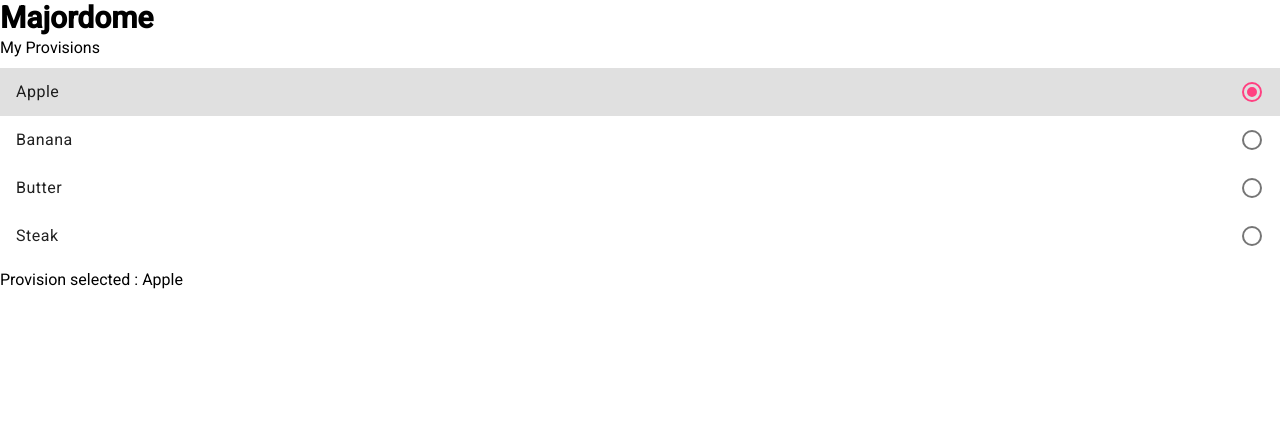
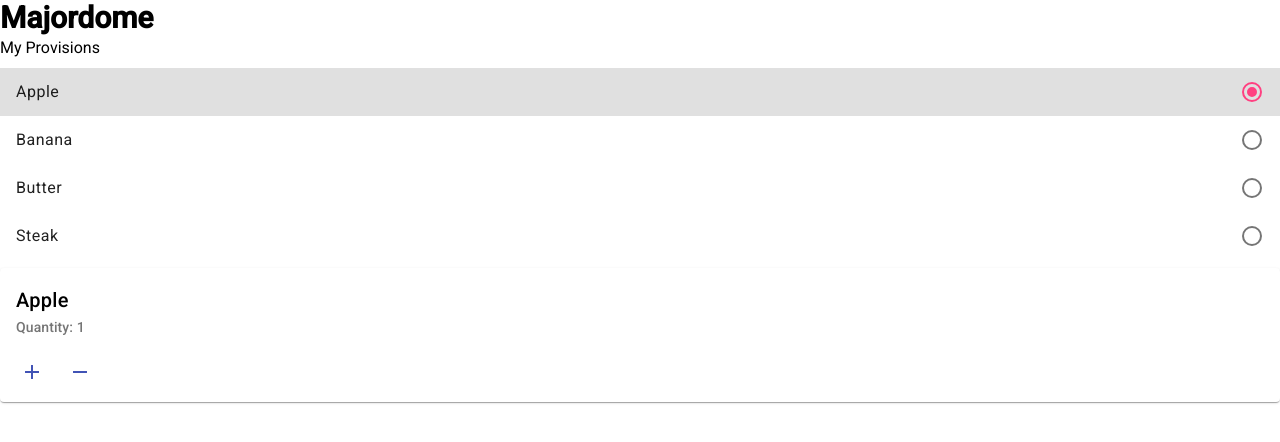
Before and after one commit to fciub/majordome, an Angular app in the folder majordome-web/: page / in a window 1280 px wide. Both pictures are taken after a click on the element "Apple". Shown: the top 442 px of the page. Built offline with nearby package versions, Linux system fonts and the light colour scheme.

Commit message:
feat(my-provisions): add buttons to update quantity

```diff
--- a/majordome-web/src/app/features/my-provisions/my-provisions.module.ts
+++ b/majordome-web/src/app/features/my-provisions/my-provisions.module.ts
@@ -1,12 +1,15 @@
 import { NgModule } from '@angular/core';
 import { CommonModule } from '@angular/common';
 import { MatListModule } from '@angular/material/list';
+import { MatButtonModule } from '@angular/material/button';
+import { MatCardModule } from '@angular/material/card';
+import { MatIconModule } from '@angular/material/icon';
 
 import { ProvisionsListComponent } from './provisions-list/provisions-list.component';
 
 @NgModule({
   declarations: [ProvisionsListComponent],
-  imports: [CommonModule, MatListModule],
+  imports: [CommonModule, MatListModule, MatButtonModule, MatCardModule, MatIconModule],
   exports: [ProvisionsListComponent],
 })
 export class MyProvisionsModule {}
--- a/majordome-web/src/app/features/my-provisions/provisions-list/provisions-list.component.html
+++ b/majordome-web/src/app/features/my-provisions/provisions-list/provisions-list.component.html
@@ -6,6 +6,18 @@
 </mat-selection-list>
 
 <p *ngIf="allprovisions.selectedOptions.hasValue()">
-  Provision selected :
-  {{ allprovisions.selectedOptions.selected[0].value.name }}
+  <mat-card>
+    <mat-card-header>
+      <mat-card-title>{{ allprovisions.selectedOptions.selected[0].value.name }}</mat-card-title>
+      <mat-card-subtitle>Quantity: {{ allprovisions.selectedOptions.selected[0].value.quantity }}</mat-card-subtitle>
+    </mat-card-header>
+    <mat-card-actions>
+      <button (click)="increment(allprovisions.selectedOptions.selected[0].value)" mat-icon-button color="primary" aria-label="button with an add icon">
+        <mat-icon>add</mat-icon>
+      </button>
+      <button (click)="decrement(allprovisions.selectedOptions.selected[0].value)" [disabled]="hasNoStock(allprovisions.selectedOptions.selected[0].value)" mat-icon-button color="primary" aria-label="button with a minus icon">
+        <mat-icon>remove</mat-icon>
+      </button>
+    </mat-card-actions>
+  </mat-card>
 </p>
--- a/majordome-web/src/app/features/my-provisions/provisions-list/provisions-list.component.ts
+++ b/majordome-web/src/app/features/my-provisions/provisions-list/provisions-list.component.ts
@@ -13,4 +13,17 @@ export class ProvisionsListComponent {
     { name: 'Butter', quantity: 1 },
     { name: 'Steak', quantity: 4 },
   ];
+
+  increment(provision: Provision) {
+    provision.quantity++;
+  }
+
+  decrement(provision: Provision) {
+    if(provision.quantity > 0)
+      provision.quantity--;
+  }
+
+  hasNoStock(provision: Provision): boolean {
+    return provision.quantity == 0;
+  }
 }
```
